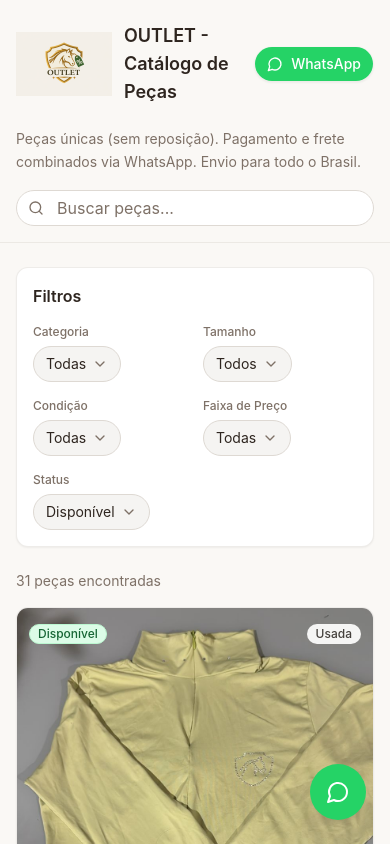
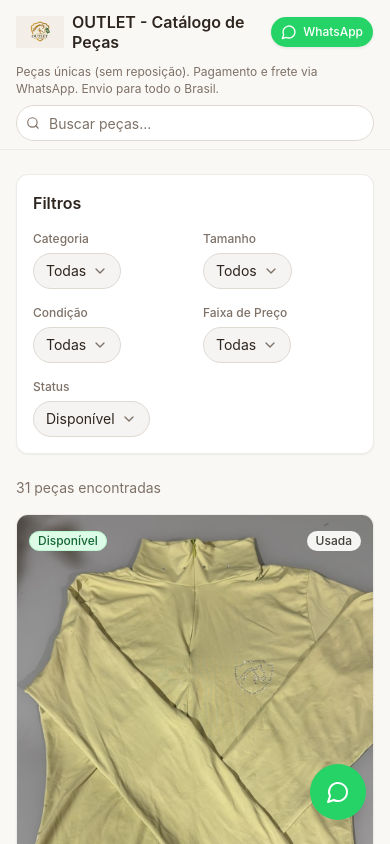
Before and after one commit to leorato13/catalogo-hipismo, a React (Vite) app: page / in a window 390 px wide. Shown: the top 844 px of the page. Built offline with nearby package versions, Linux system fonts and the light colour scheme.

Commit message:
atualização mobile

```diff
--- a/src/react-app/pages/Home.tsx
+++ b/src/react-app/pages/Home.tsx
@@ -71,18 +71,18 @@ export default function HomePage() {
     <div className="min-h-screen bg-background">
       {/* Header */}
       <header className="sticky top-0 z-40 bg-background/95 backdrop-blur supports-[backdrop-filter]:bg-background/80 border-b border-border/50">
-        <div className="max-w-7xl mx-auto px-4 py-4">
-          <div className="flex flex-col gap-4">
+        <div className="max-w-7xl mx-auto px-4 py-2 sm:py-4">
+          <div className="flex flex-col gap-2 sm:gap-4">
             {/* Title Section */}
-            <div className="flex items-center justify-between">
-              <div className="flex items-center gap-3">
+            <div className="flex items-center justify-between gap-2">
+              <div className="flex items-center gap-2 sm:gap-3 min-w-0">
                 {HEADER_LOGO ? (
-                  <img src={HEADER_LOGO} alt="Logo" className="w-24 h-24 object-contain" />
+                  <img src={HEADER_LOGO} alt="Logo" className="w-12 h-12 sm:w-20 sm:h-20 object-contain shrink-0" />
                 ) : (
-                  <HorseIcon className="w-8 h-8 text-primary opacity-70" />
+                  <HorseIcon className="w-6 h-6 sm:w-8 sm:h-8 text-primary opacity-70 shrink-0" />
                 )}
-                <div>
-                  <h1 className="text-lg md:text-xl font-semibold text-foreground">
+                <div className="min-w-0">
+                  <h1 className="text-base sm:text-lg md:text-xl font-semibold text-foreground leading-tight">
                     OUTLET - Catálogo de Peças
                   </h1>
                   <p className="text-xs text-muted-foreground hidden sm:block">
@@ -93,35 +93,35 @@ export default function HomePage() {
 
               <Button
                 asChild
-                className="bg-[#25D366] hover:bg-[#20BD5A] text-white gap-2 shadow-sm"
+                size="sm"
+                className="bg-[#25D366] hover:bg-[#20BD5A] text-white gap-1.5 sm:gap-2 shadow-sm shrink-0 text-xs sm:text-sm h-8 sm:h-9 px-2.5 sm:px-4"
               >
                 <a
                   href={`https://wa.me/${WHATSAPP_NUMBER}?text=${encodeURIComponent("Oi! Gostaria de mais informações sobre as peças.")}`}
                   target="_blank"
                   rel="noopener noreferrer"
                 >
-                  <MessageCircle className="w-4 h-4" />
+                  <MessageCircle className="w-3.5 h-3.5 sm:w-4 sm:h-4 shrink-0" />
                   <span className="hidden sm:inline">Falar no WhatsApp</span>
                   <span className="sm:hidden">WhatsApp</span>
                 </a>
               </Button>
             </div>
 
-            {/* Subtitle */}
-            <p className="text-sm text-muted-foreground leading-relaxed max-w-2xl">
-              Peças únicas (sem reposição). Pagamento e frete combinados via WhatsApp.
-              Envio para todo o Brasil.
+            {/* Subtitle - mais compacto no mobile */}
+            <p className="text-xs sm:text-sm text-muted-foreground leading-snug sm:leading-relaxed max-w-2xl">
+              Peças únicas (sem reposição). Pagamento e frete via WhatsApp. Envio para todo o Brasil.
             </p>
 
             {/* Search */}
             <div className="relative">
-              <Search className="absolute left-3 top-1/2 -translate-y-1/2 w-4 h-4 text-muted-foreground" />
+              <Search className="absolute left-2.5 sm:left-3 top-1/2 -translate-y-1/2 w-3.5 h-3.5 sm:w-4 sm:h-4 text-muted-foreground" />
               <Input
                 type="text"
                 placeholder="Buscar peças..."
                 value={searchQuery}
                 onChange={(e) => setSearchQuery(e.target.value)}
-                className="pl-10 bg-card"
+                className="pl-8 sm:pl-10 bg-card h-9 sm:h-10 text-sm"
               />
             </div>
           </div>
```
